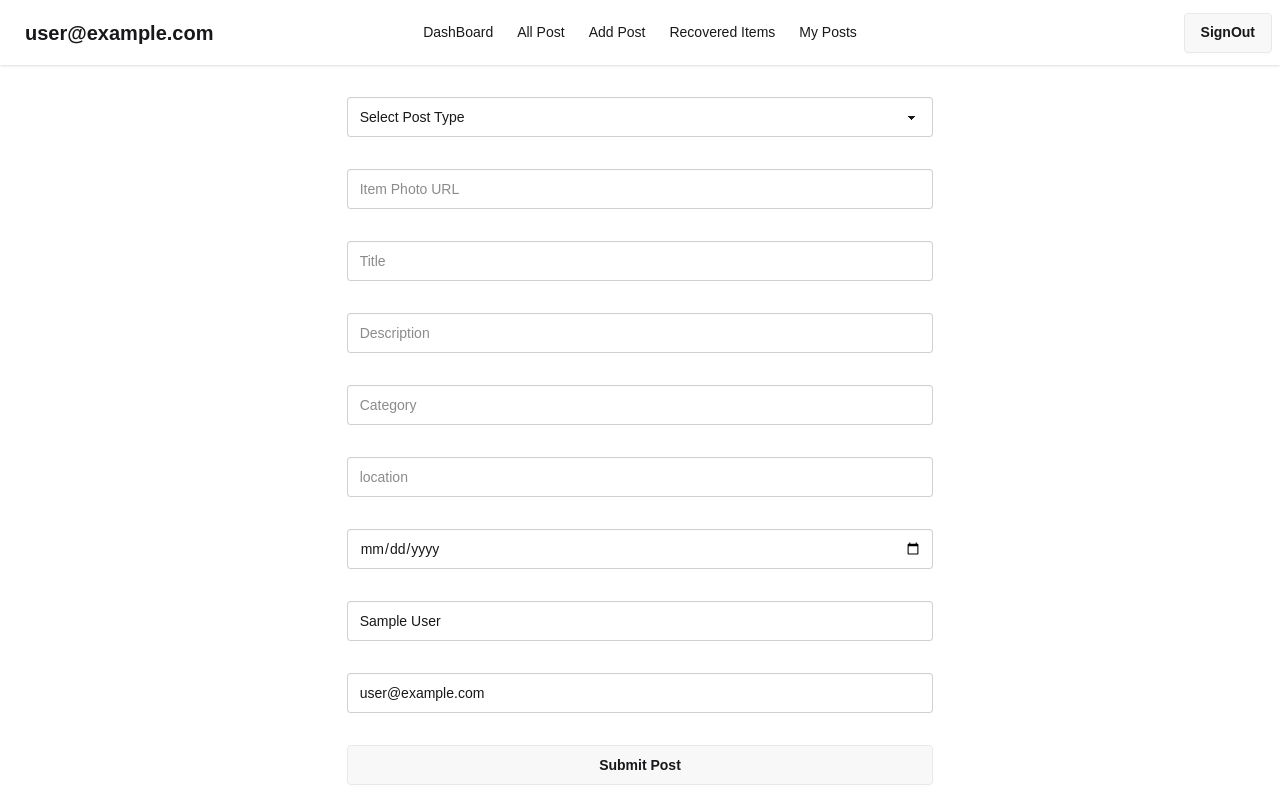
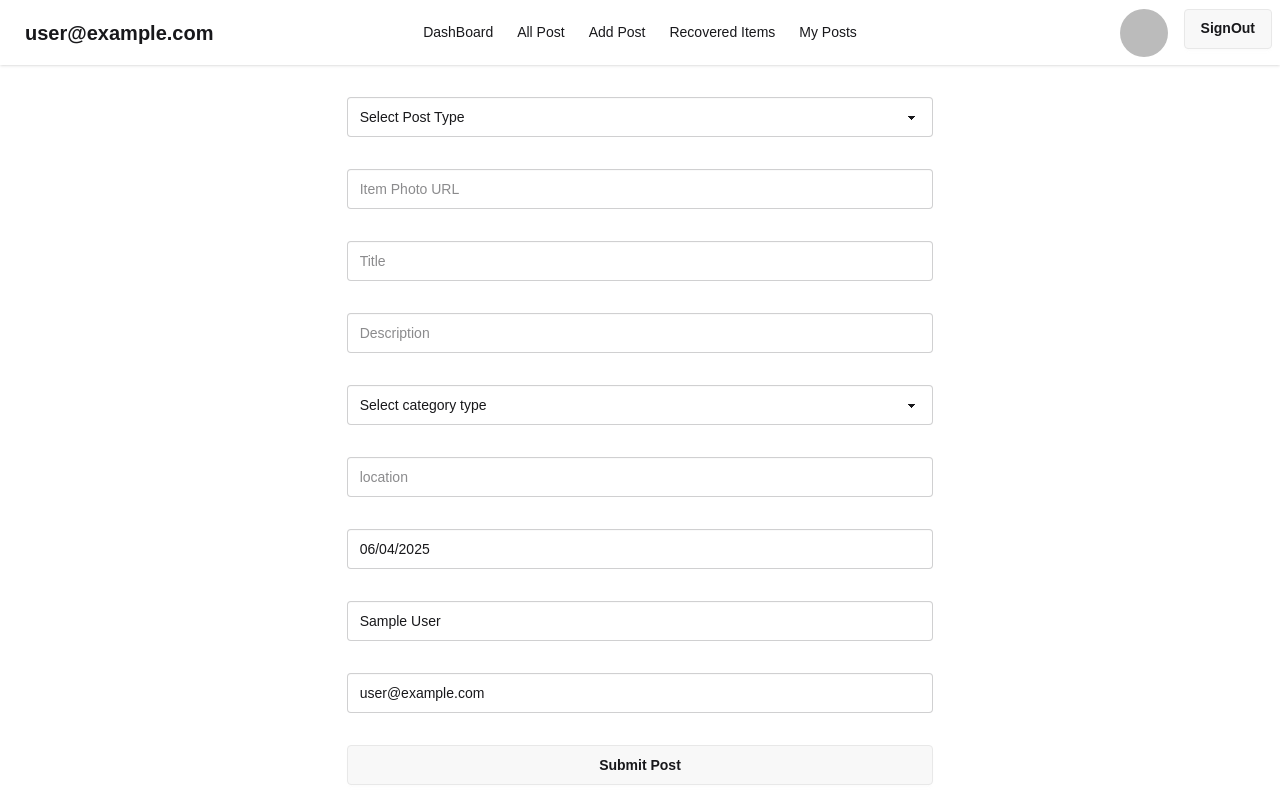
Before and after one commit to Soriful-Hasan/lost-and-found-platform-client, a React (Vite) app: page /addItem in a window 1280 px wide. Shown: the top 800 px of the page. Built offline with nearby package versions, Linux system fonts and the light colour scheme; no server answers; sample sign-in values are in the browser's storage; a web font is replaced by a local one.

Commit message:
add date picker on tha project

```diff
--- a/package.json
+++ b/package.json
@@ -17,6 +17,7 @@
     "daisyui": "^5.0.43",
     "firebase": "^11.8.1",
     "react": "^19.1.0",
+    "react-datepicker": "^8.4.0",
     "react-dom": "^19.1.0",
     "react-icons": "^5.5.0",
     "react-router": "^7.6.1",
--- a/src/components/Navbar.jsx
+++ b/src/components/Navbar.jsx
@@ -63,11 +63,19 @@ const Navbar = () => {
         <div className="navbar-center hidden lg:flex  ">
           <ul className="menu menu-horizontal px-1">{link}</ul>
         </div>
-        <div className="navbar-end">
+
+        <div className="navbar-end ">
           {user ? (
-            <Link onClick={handleSignOut} className="btn">
-              SignOut
-            </Link>
+            <div className="flex gap-4 ">
+              <div className="avatar cursor-pointer">
+                <div className="w-12 rounded-full">
+                  <img src={`${user?.photoURL}`} />
+                </div>
+              </div>
+              <Link onClick={handleSignOut} className="btn">
+                SignOut
+              </Link>
+            </div>
           ) : (
             <Link to={"/signUp"} className="btn">
               Sign In
--- a/src/layout/Home.jsx
+++ b/src/layout/Home.jsx
@@ -18,8 +18,8 @@ const Home = () => {
   return (
     <div>
       <div className="grid gap-4 grid-cols-1 md-grid-cols-2 lg:grid-cols-3 xl:grid-cols-4 mt-10">
-        {items?.map((item) => (
-          <ItemCards item={item}></ItemCards>
+        {items?.map((item,index) => (
+          <ItemCards key={index} item={item}></ItemCards>
         ))}
       </div>
     </div>
--- a/src/page/addPost/AddItem.jsx
+++ b/src/page/addPost/AddItem.jsx
@@ -1,9 +1,13 @@
-import React, { useContext } from "react";
+import React, { useContext, useState } from "react";
 import UserContext from "../../provider/AuthContext";
 import axios from "axios";
+import DatePicker from "react-datepicker";
+import "react-datepicker/dist/react-datepicker.css";
 
 const AddItem = () => {
   const { user } = useContext(UserContext);
+  const [selectedDate, setSelectedDate] = useState(new Date());
+  console.log(selectedDate);
   const handlePostSubmit = (e) => {
     e.preventDefault();
     const form = e.target;
@@ -25,7 +29,6 @@ const AddItem = () => {
         onSubmit={handlePostSubmit}
         className="flex flex-col gap-8 mt-8  w-6/12"
       >
-
         <select name="postType" className="select w-full">
           <option value="" disabled selected>
             Select Post Type
@@ -51,23 +54,32 @@ const AddItem = () => {
           placeholder="Description"
           className="input w-full"
         />
-        <input
+        {/* <input
           type="text"
           name="category"
           placeholder="Category "
           className="input w-full"
-        />
+        /> */}
+        <select name="category" className="select w-full">
+          <option value="" disabled selected>
+            Select category type
+          </option>
+          <option value="pets">pets</option>
+          <option value="gadgets">gadgets</option>
+          <option value="documents">documents</option>
+          <option value="other">others</option>
+        </select>
         <input
           type="text"
           name="location"
           placeholder="location"
           className="input w-full"
         />
-        <input
-          type="date"
+        <DatePicker
           name="date"
-          placeholder="date"
           className="input w-full"
+          selected={selectedDate}
+          onChange={(date) => setSelectedDate(date)}
         />
 
         <input
--- a/src/page/myPost/EditPost.jsx
+++ b/src/page/myPost/EditPost.jsx
@@ -2,8 +2,11 @@ import React, { useEffect, useState } from "react";
 import useUserContext from "../../hook/ContextHook";
 import { useParams } from "react-router";
 import axios from "axios";
+import DatePicker from "react-datepicker";
+import "react-datepicker/dist/react-datepicker.css";
 
 const EditPost = () => {
+  const [selectedDate, setSelectedDate] = useState(new Date());
   const [item, setItem] = useState({});
   const { id } = useParams();
   useEffect(() => {
@@ -92,12 +95,12 @@ const EditPost = () => {
           placeholder="location"
           className="input w-full"
         />
-        <input
-          type="date"
+        <DatePicker
           name="date"
-          value={date}
-          placeholder="date"
           className="input w-full"
+          defaultValue={date}
+          selected={selectedDate}
+          onChange={(date) => setSelectedDate(date)}
         />
 
         <input
--- /dev/null
+++ b/src/page/recoverdItem/RecoveredItemCard.jsx
@@ -0,0 +1,17 @@
+import React from "react";
+
+const RecoveredItemCard = ({ item }) => {
+  return (
+    <div>
+      <div className="card  bg-base-100 w-full shadow-sm">
+        <div className="card-body">
+          <h2 className="card-title">{item.recoverUserEmail}</h2>
+          <h2 className="font-semibold">Location- {item.location}</h2>
+          <p>{item.recoverUserName}</p>
+        </div>
+      </div>
+    </div>
+  );
+};
+
+export default RecoveredItemCard;
--- a/src/page/recoverdItem/RecoveredItems.jsx
+++ b/src/page/recoverdItem/RecoveredItems.jsx
@@ -3,9 +3,14 @@ import axios from "axios";
 import React, { useEffect, useState } from "react";
 import useUserContext from "../../hook/ContextHook";
 import RecoveredItemRow from "./RecoveredItemRow";
+import RecoveredItemCard from "./RecoveredItemCard";
 
 const RecoveredItems = () => {
   const [recoveredItems, setRecoveredItems] = useState([]);
+  const [tableFormat, setTableFormat] = useState(false);
+  localStorage.setItem("toggle", tableFormat);
+  const toggleValue = localStorage.getItem("toggle");
+  console.log(toggleValue);
   const user = useUserContext();
   const email = user?.email;
   useEffect(() => {
@@ -16,8 +21,16 @@ const RecoveredItems = () => {
         console.log(error);
       });
   }, [email]);
-  //   console.log(recoveredItems);
+  //   console.log(tableFormat);
   return (
+    <div className="">
+      <input
+        type="checkbox"
+        onClick={() => setTableFormat(!tableFormat)}
+        className="toggle"
+      />
+      {tableFormat ? (
+        <>
           <div className="mt-4 border border-gray-100">
             <table className="table">
               {/* head */}
@@ -30,11 +43,21 @@ const RecoveredItems = () => {
                 </tr>
               </thead>
               <tbody>
-          {recoveredItems?.map((item) => (
-            <RecoveredItemRow item={item}></RecoveredItemRow>
+                {recoveredItems?.map((item, index) => (
+                  <RecoveredItemRow key={index} item={item}></RecoveredItemRow>
                 ))}
               </tbody>
             </table>
+          </div>
+        </>
+      ) : (
+        <div className="grid grid-cols-1 gap-4 md:grid-cols-2 lg:grid-cols-3 xl:grid-cols-4">
+          {recoveredItems?.map((item, index) => (
+            // <div>{item.recoverUserEmail}</div>
+            <RecoveredItemCard key={index} item={item}></RecoveredItemCard>
+          ))}
+        </div>
+      )}
     </div>
   );
 };
```
Also changed, not shown: 1 other file (tests, documents, lock files or other folders). Lines whose indentation alone changed are shown as unchanged.
